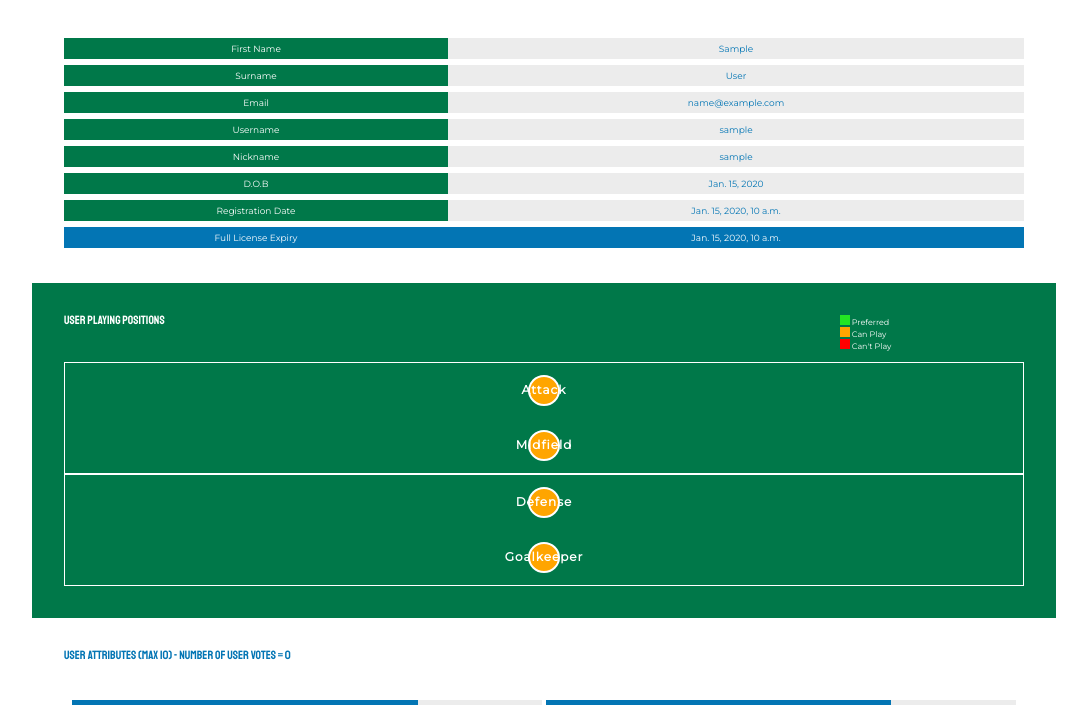
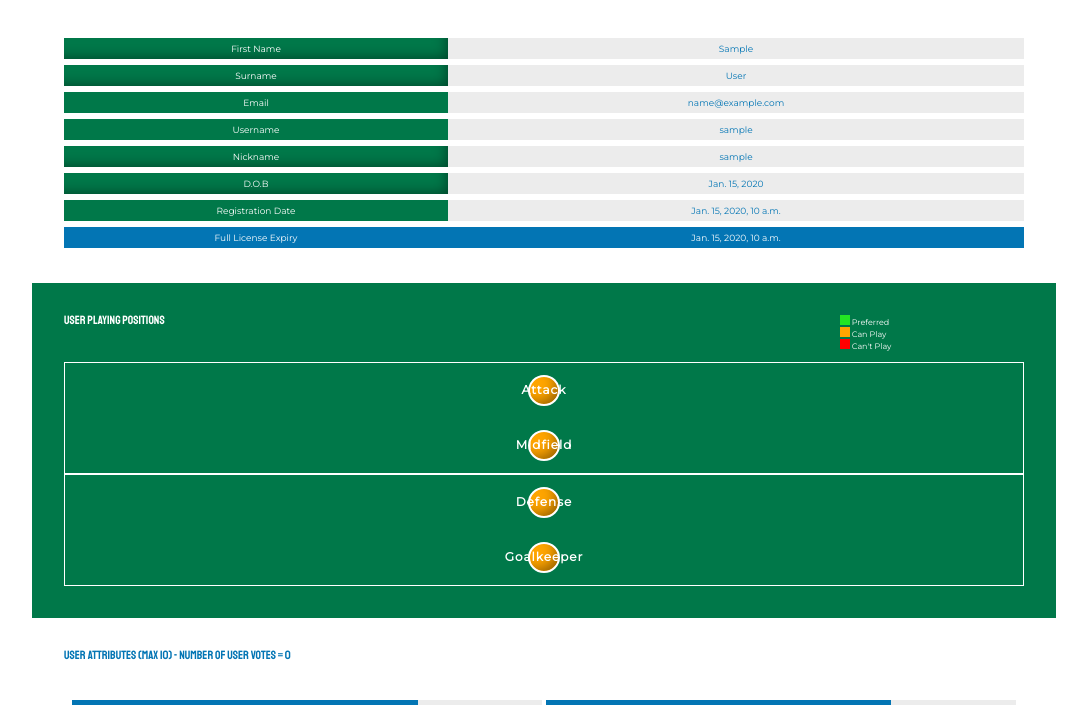
Before and after one commit to ebaymademepoor/django_milestone_project_myTeam, a Django app: a page that uses profile_and_stats/templates/profile.html in a window 1280 px wide. Shown: the part 122-827 px from the top of the page, without its empty margins (96-1183 px from the left). Run offline with Django 3.2, Linux system fonts and the light colour scheme; a user stored in the database is signed in; tables that the repository leaves empty hold one stand-in row (values such as "Sample post").

Commit message:
Added shading to buttons on profile.html and adjusted main.js to ensure update message did not display when amending playing position preferences

```diff
--- a/groups/templates/group-select.html
+++ b/groups/templates/group-select.html
@@ -48,7 +48,7 @@
         {% else %}
             {% for group in my_groups %}
             <a href="{% url 'group-home' group.pk %}">
-                <div class="container group-box">
+                <div class="container group-box inset-shadow">
                     <div class="container group-details-container">
                         <h2>{{ group.group_name }}</h2>
                         <p>Creator - {{ group.creator }}</p>
--- a/profile_and_stats/templates/profile.html
+++ b/profile_and_stats/templates/profile.html
@@ -11,12 +11,12 @@
         </div>
 
         <dl class="container">
-            <dt class="first_name">First Name</dt><dd>{{ profile.first_name }}</dd>
-            <dt class="surname">Surname</dt><dd>{{ profile.surname }}</dd>
+            <dt class="first_name inset-shadow">First Name</dt><dd>{{ profile.first_name }}</dd>
+            <dt class="surname inset-shadow">Surname</dt><dd>{{ profile.surname }}</dd>
             <dt>Email</dt><dd>{{ user.email }}</dd>
             <dt>Username</dt><dd>{{ user.username }}</dd>
-            <dt class="nickname">Nickname</dt><dd>{{ profile.nickname }}</dd>
-            <dt class="date_of_birth">D.O.B</dt><dd type="date">{{ profile.date_of_birth  }}</dd>
+            <dt class="nickname inset-shadow">Nickname</dt><dd>{{ profile.nickname }}</dd>
+            <dt class="date_of_birth inset-shadow">D.O.B</dt><dd type="date">{{ profile.date_of_birth  }}</dd>
             <dt>Registration Date</dt><dd>{{ profile.registration_date }}</dd>
         </dl>
 
@@ -39,22 +39,22 @@
         <div class="half-pitch">
             <div class="row">
                 {% if profile.att_pref == 0 %}
-                    <div id="att_pref" class="attack">
+                    <div id="att_pref" class="attack inset-shadow">
                 {% elif profile.att_pref == 1 %}
-                    <div id="att_pref" class="attack can-play-box">
+                    <div id="att_pref" class="attack inset-shadow can-play-box">
                 {% else %}
-                    <div id="att_pref" class="attack preferred-box">
+                    <div id="att_pref" class="attack inset-shadow preferred-box">
                 {% endif %}
                     <span>Attack</span>
                 </div>
             </div>
             <div class="row">
                 {% if profile.mid_pref == 0 %}
-                    <div id="mid_pref" class="midfield">
+                    <div id="mid_pref" class="midfield inset-shadow">
                 {% elif profile.mid_pref == 1 %}
-                    <div id="mid_pref" class="midfield can-play-box">
+                    <div id="mid_pref" class="midfield can-play-box inset-shadow">
                 {% else %}
-                    <div id="mid_pref" class="midfield preferred-box">
+                    <div id="mid_pref" class="midfield preferred-box inset-shadow">
                 {% endif %}
                     <span>Midfield</span>
                 </div>
@@ -63,22 +63,22 @@
         <div class="half-pitch">
             <div class="row">
                 {% if profile.def_pref == 0 %}
-                    <div id="def_pref" class="defense">
+                    <div id="def_pref" class="defense inset-shadow">
                 {% elif profile.def_pref == 1 %}
-                    <div id="def_pref" class="defense can-play-box">
+                    <div id="def_pref" class="defense can-play-box inset-shadow">
                 {% else %}
-                    <div id="def_pref" class="defense preferred-box">
+                    <div id="def_pref" class="defense preferred-box inset-shadow">
                 {% endif %}
                     <span>Defense</span>
                 </div>
             </div>
             <div class="row">
                 {% if profile.gk_pref == 0 %}
-                    <div id="gk_pref" class="goalkeeper">
+                    <div id="gk_pref" class="goalkeeper inset-shadow">
                 {% elif profile.gk_pref == 1 %}
-                    <div id="gk_pref" class="goalkeeper can-play-box">
+                    <div id="gk_pref" class="goalkeeper can-play-box inset-shadow">
                 {% else %}
-                    <div id="gk_pref" class="goalkeeper preferred-box">
+                    <div id="gk_pref" class="goalkeeper preferred-box inset-shadow">
                 {% endif %}
                     <span>Goalkeeper</span>
                 </div>
--- a/static/css/components/pages.scss
+++ b/static/css/components/pages.scss
@@ -415,8 +415,6 @@
     min-height: 113px;
     box-sizing: border-box;
 
-    @extend %inset-shadow;
-
     .group-details-container {
         display: inline-block;
         text-align: left;
--- a/static/css/styles.css
+++ b/static/css/styles.css
@@ -55,7 +55,7 @@ table {
   background-repeat: no-repeat;
   background-size: cover; }
 
-.group-box {
+.inset-shadow {
   -webkit-box-shadow: inset -7px -7px 13px -6px rgba(0, 0, 0, 0.43);
   -moz-box-shadow: inset -7px -7px 13px -6px rgba(0, 0, 0, 0.43);
   box-shadow: inset -7px -7px 13px -6px rgba(0, 0, 0, 0.43); }
--- a/static/css/styles.scss
+++ b/static/css/styles.scss
@@ -78,3 +78,7 @@ a:visited {
 .make-pointer {
     cursor: pointer;
 }
+
+.inset-shadow {
+    @extend %inset-shadow;
+}
--- a/static/js/scripts/main.js
+++ b/static/js/scripts/main.js
@@ -192,7 +192,9 @@ function postToDatabase(url, data, route){
 
             $('#update-form').remove();
 
-            displayMessage("GOAL!  Details updated...");
+            if(url != "../update_position_pref/"){
+                displayMessage("GOAL!  Details updated...");
+            }
 
             // This code will replace data on profile section with new data
             if(url.indexOf("update_profile_data") != -1){
```
Also changed, not shown: 1 other file.
